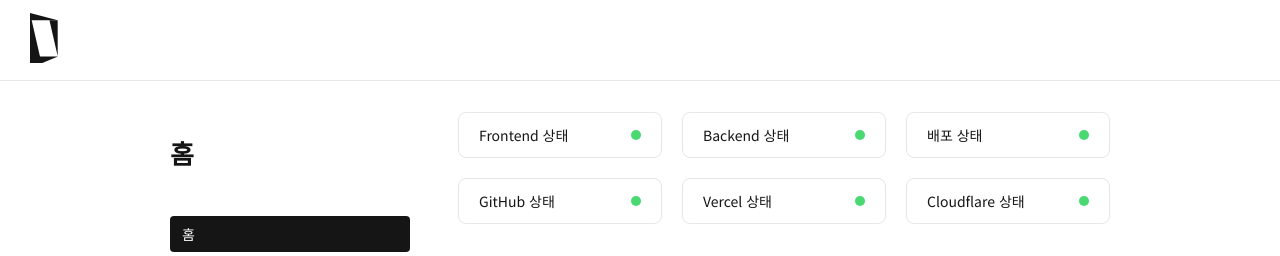
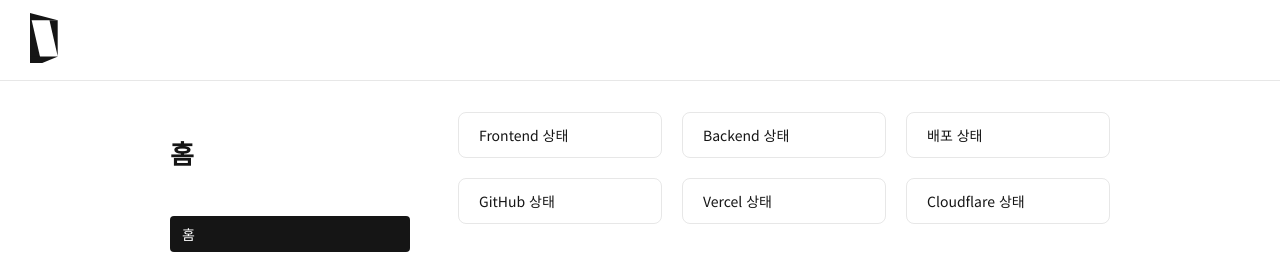
Before and after one commit to dohun0310/d3h1-Blog-Editor, a Next.js app: page / in a window 1280 px wide. Shown: the top 256 px of the page. Built offline with nearby package versions, Linux system fonts and the light colour scheme; no server answers.

Commit message:
edit main page CSS to include status indicators

```diff
--- a/app/page.module.css
+++ b/app/page.module.css
@@ -30,9 +30,30 @@
   margin: 0;
 }
 
-.one {
+.operational {
   width: 10px;
   height: 10px;
   border-radius: 50%;
-  background-color: rgba(var(--color-light-green), 1);
+  background-color: var(--success-color);
 }
+
+.warning {
+  width: 10px;
+  height: 10px;
+  border-radius: 50%;
+  background-color: var(--warning-color);
+}
+
+.error {
+  width: 10px;
+  height: 10px;
+  border-radius: 50%;
+  background-color: var(--error-color);
+}
+
+.running {
+  width: 10px;
+  height: 10px;
+  border-radius: 50%;
+  background-color: var(--info-color);
+}
--- a/app/page.tsx
+++ b/app/page.tsx
@@ -1,12 +1,59 @@
+"use client"
+
 import Link from "next/link";
 import styles from "./page.module.css";
+import { useEffect, useState } from "react";
+
+async function checkStatus(url: string) {
+  const response = await fetch(url);
+  const data = await response.json();
+  if (data.status.indicator === "none") {
+    return styles.operational;
+  }
+  if (data.status.indicator === "minor") {
+    return styles.warning;
+  }
+  if (data.status.indicator === "major" || data.status.indicator === "critical") {
+    return styles.error;
+  }
+}
+
+async function checkFrontendStatus() {
+  const response = await fetch("https://blog.d3h1.com");
+  if (response.status === 200) {
+    return styles.operational;
+  }
+  if (response.status === 500) {
+    return styles.error;
+  }
+}
 
 export default function Home() {
+  const [frontendStatus, setFrontendStatus] = useState<string | undefined>(undefined);
+  const [cloudflareStatus, setCloudflareStatus] = useState<string | undefined>(undefined);
+  const [githubStatus, setGithubStatus] = useState<string | undefined>(undefined);
+  const [vercelStatus, setVercelStatus] = useState<string | undefined>(undefined);
+
+  useEffect(() => {
+    async function fetchStatuses() {
+      const frontend = await checkFrontendStatus();
+      const cloudflare = await checkStatus("https://www.cloudflarestatus.com/api/v2/status.json");
+      const github = await checkStatus("https://www.githubstatus.com/api/v2/status.json");
+      const vercel = await checkStatus("https://www.vercel-status.com/api/v2/status.json");
+
+      setFrontendStatus(frontend);
+      setCloudflareStatus(cloudflare);
+      setGithubStatus(github);
+      setVercelStatus(vercel);
+    }
+    fetchStatuses();
+  }, []);
+
   return (
     <div className={styles.list}>
-      <Link className={styles.status} href="/">
+      <Link className={styles.status} href="https://blog.d3h1.com">
         <p>Frontend 상태</p>
-        <div className={styles.one} />
+        <div className={frontendStatus} />
       </Link>
       <Link className={styles.status} href="/">
         <p>Backend 상태</p>
@@ -16,17 +63,17 @@
         <p>배포 상태</p>
         <div className={styles.one} />
       </Link>
-      <Link className={styles.status} href="/">
+      <Link className={styles.status} href="https://www.githubstatus.com">
         <p>GitHub 상태</p>
-        <div className={styles.one} />
+        <div className={githubStatus} />
       </Link>
-      <Link className={styles.status} href="/">
+      <Link className={styles.status} href="https://www.vercel-status.com">
         <p>Vercel 상태</p>
-        <div className={styles.one} />
+        <div className={vercelStatus} />
       </Link>
-      <Link className={styles.status} href="/">
+      <Link className={styles.status} href="https://www.cloudflarestatus.com">
         <p>Cloudflare 상태</p>
-        <div className={styles.one} />
+        <div className={cloudflareStatus} />
       </Link>
     </div>
   );
```
